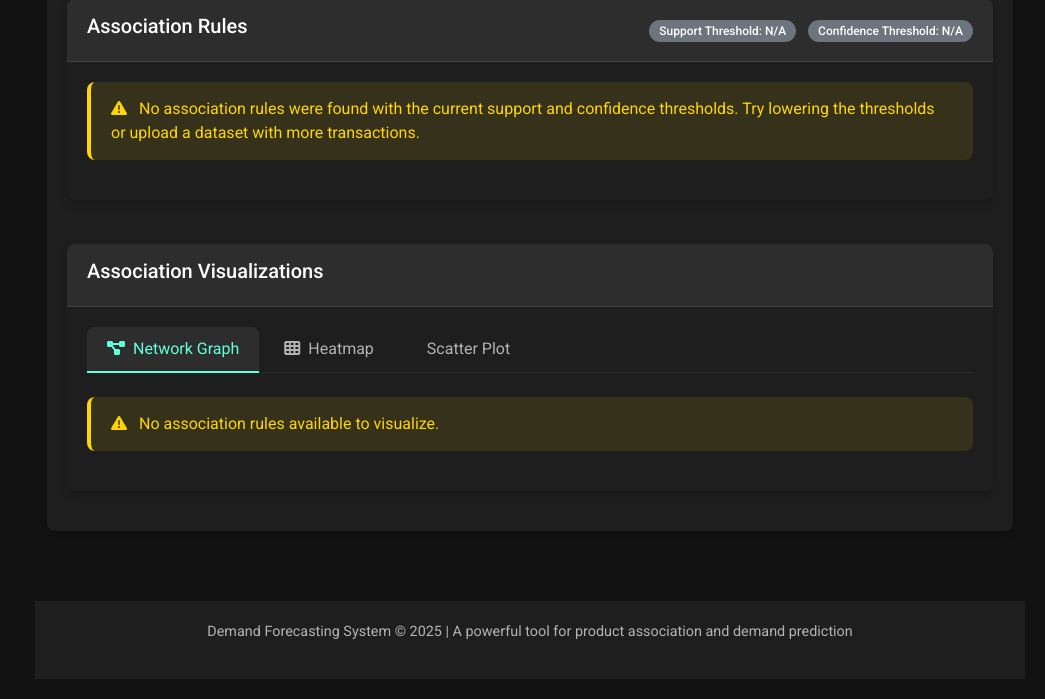
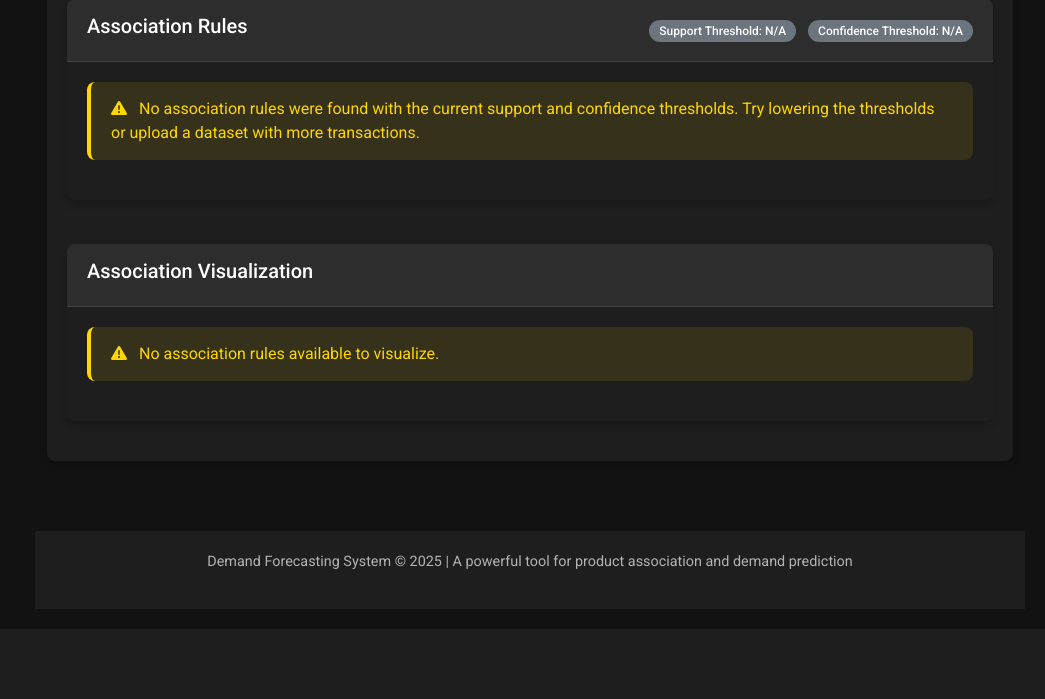
Before and after one commit to MufaroMabaudi8/DemandForecast2, a Flask app: template templates/analysis.html in a window 1280 px wide. Shown: the part 1290-1989 px from the top of the page, without its empty margins (235-1280 px from the left). After the commit the page ends 1859 px from the top, so only its background shows below. Run offline with Flask 3, Linux system fonts and the light colour scheme; the template is opened without the code that fills it, so the values that code supplies are empty.

Commit message:
Improve clarity of website visualizations and data layout on the main page
Refactor templates/analysis.html to display heatmap for association and improve sales data visualization layout.

Replit-Commit-Author: Agent
Replit-Commit-Session-Id: e89e8cd6-9837-4127-870d-2fe37899a4ab
Replit-Commit-Screenshot-Url: https://storage.googleapis.com/screenshot-production-us-central1/277fba7b-60cc-45cb-b361-8f4644ddaeae/15fcc299-f11a-4054-a557-49a7b974a71f.jpg

```diff
--- a/templates/analysis.html
+++ b/templates/analysis.html
@@ -139,48 +139,14 @@
                         <div class="col-lg-12">
                             <div class="card">
                                 <div class="card-header">
-                                    <h5>Association Visualizations</h5>
+                                    <h5>Association Visualization</h5>
                                 </div>
                                 <div class="card-body">
-                                    <ul class="nav nav-tabs mb-4" id="visualizationTabs" role="tablist">
-                                        <li class="nav-item" role="presentation">
-                                            <button class="nav-link active" id="network-tab" data-bs-toggle="tab" data-bs-target="#network-viz" type="button" role="tab" aria-controls="network-viz" aria-selected="true">
-                                                <i class="fas fa-project-diagram me-2"></i>Network Graph
-                                            </button>
-                                        </li>
-                                        <li class="nav-item" role="presentation">
-                                            <button class="nav-link" id="heatmap-tab" data-bs-toggle="tab" data-bs-target="#heatmap-viz" type="button" role="tab" aria-controls="heatmap-viz" aria-selected="false">
-                                                <i class="fas fa-th me-2"></i>Heatmap
-                                            </button>
-                                        </li>
-                                        <li class="nav-item" role="presentation">
-                                            <button class="nav-link" id="scatter-tab" data-bs-toggle="tab" data-bs-target="#scatter-viz" type="button" role="tab" aria-controls="scatter-viz" aria-selected="false">
-                                                <i class="fas fa-chart-scatter me-2"></i>Scatter Plot
-                                            </button>
-                                        </li>
-                                    </ul>
-
-                                    <div class="tab-content" id="visualizationTabContent">
-                                        <div class="tab-pane fade show active" id="network-viz" role="tabpanel" aria-labelledby="network-tab">
-                                            {% if rules and rules|length > 0 %}
-                                                <div class="mb-3">
-                                                    <p>This network graph visualizes product associations. Each node represents a product, and each edge represents an association rule. Stronger relationships have thicker lines.</p>
-                                                </div>
-                                                <div id="association-network" class="chart-container" style="height: 500px;" data-rules="{{ rules|tojson }}"></div>
-                                            {% else %}
-                                                <div class="alert alert-warning">
-                                                    <i class="fas fa-exclamation-triangle me-2"></i>
-                                                    No association rules available to visualize.
-                                                </div>
-                                            {% endif %}
-                                        </div>
-
-                                        <div class="tab-pane fade" id="heatmap-viz" role="tabpanel" aria-labelledby="heatmap-tab">
                                     {% if rules and rules|length > 0 %}
                                         <div class="mb-3">
                                             <p>This heatmap shows the strength of associations between products. Darker colors indicate stronger relationships (higher lift values).</p>
                                         </div>
-                                                <div class="chart-container" style="height: 500px;">
+                                        <div class="chart-container" style="height: 600px;">
                                             <canvas id="association-heatmap" data-rules="{{ rules|tojson }}"></canvas>
                                         </div>
                                     {% else %}
@@ -189,24 +155,6 @@
                                             No association rules available to visualize.
                                         </div>
                                     {% endif %}
-                                        </div>
-
-                                        <div class="tab-pane fade" id="scatter-viz" role="tabpanel" aria-labelledby="scatter-tab">
-                                            {% if rules and rules|length > 0 %}
-                                                <div class="mb-3">
-                                                    <p>This scatter plot shows association rules by support and confidence. The size of each bubble indicates the lift value (larger = stronger relationship).</p>
-                                                </div>
-                                                <div class="chart-container" style="height: 500px;">
-                                                    <canvas id="scatter-plot" data-rules="{{ rules|tojson }}"></canvas>
-                                                </div>
-                                            {% else %}
-                                                <div class="alert alert-warning">
-                                                    <i class="fas fa-exclamation-triangle me-2"></i>
-                                                    No association rules available to visualize.
-                                                </div>
-                                            {% endif %}
-                                        </div>
-                                    </div>
                                 </div>
                             </div>
                         </div>
```
Lines whose indentation alone changed are shown as unchanged.
